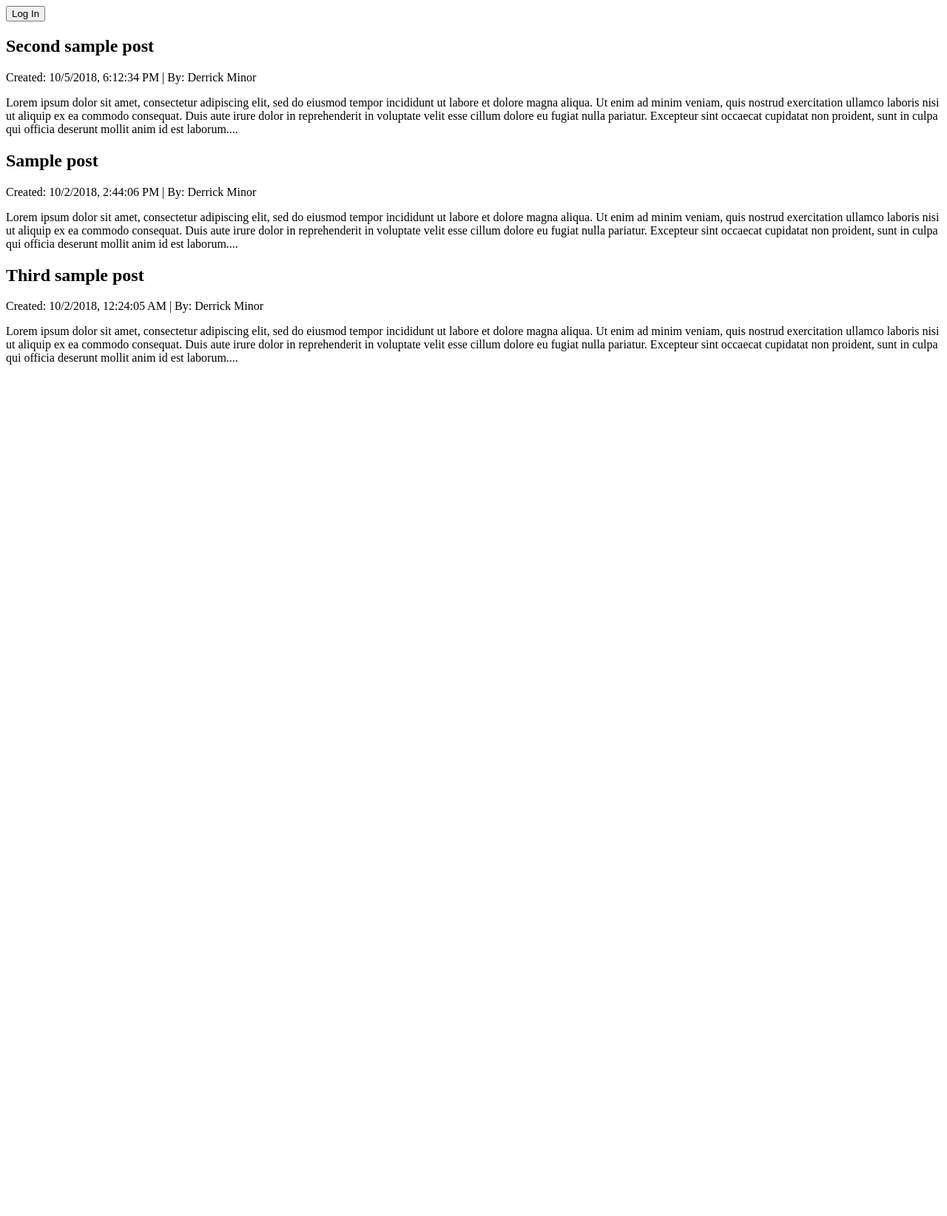
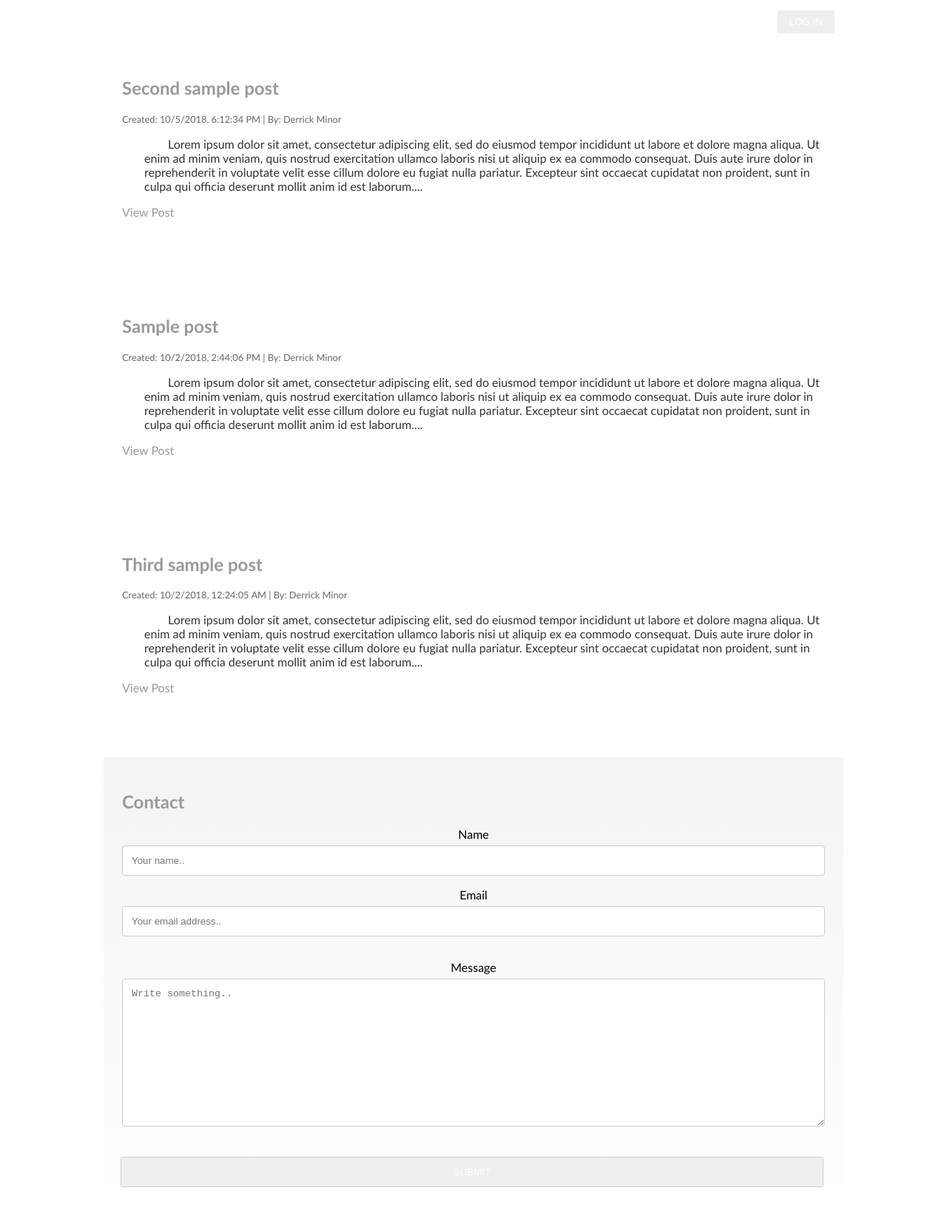
Before and after one commit to codersyntax/BuffLogVue, a Vue app: page / in a window 1280 px wide. Shown: the top 1644 px of the page at 74% size. Before the commit the page ends 800 px from the top, so only its background shows below. Built offline with nearby package versions, Linux system fonts and the light colour scheme.

Commit message:
Added styling

```diff
--- a/public/index.html
+++ b/public/index.html
@@ -5,7 +5,7 @@
     <meta http-equiv="X-UA-Compatible" content="IE=edge">
     <meta name="viewport" content="width=device-width,initial-scale=1.0">
     <link rel="icon" href="<%= BASE_URL %>favicon.ico">
-    <title>bufflogvue</title>
+    <title>Buff Log</title>
   </head>
   <body>
     <noscript>
--- a/src/App.vue
+++ b/src/App.vue
@@ -1,7 +1,8 @@
 <template>
-  <div id="container">
+  <div class="container">
     <Header/>
     <router-view></router-view>
+    <Footer/>
   </div>
 </template>
 
@@ -9,24 +10,203 @@
 import Header from './components/Header.vue'
 import Home from './components/Home.vue'
 import Edit from './components/Edit.vue'
+import Footer from './components/Footer.vue'
 
 export default {
   name: 'app',
   components: {
     Header,
     Home,
-    Edit
+    Edit,
+    Footer
   }
 }
 </script>
 
 <style>
-#app {
-  font-family: 'Avenir', Helvetica, Arial, sans-serif;
-  -webkit-font-smoothing: antialiased;
-  -moz-osx-font-smoothing: grayscale;
-  text-align: center;
-  color: #2c3e50;
-  margin-top: 60px;
+.container {
+    position: absolute;
+    width: 1000px;
+    top:0px;
+    bottom:0px;
+    left: 50%;
+    margin-left: -500px;
+    font-family: 'Trebuchet MS', 'Lucida Sans Unicode', 'Lucida Grande', 'Lucida Sans', Arial, sans-serif;
+}
+
+#header {
+  padding: 10px;
+  text-align:right;
+}
+
+#log-button {
+    border: none;
+    color: white;
+    padding: 8px 16px;
+    text-align: center;
+    margin: 4px 2px;
+    -webkit-transition-duration: 0.4s;
+    transition-duration: 0.4s;
+    cursor: pointer;
+    text-decoration: none;
+    text-transform: uppercase;
+}
+
+#log-button:hover {
+    background-color: #008CBA;
+    color: white;
+}
+
+.go-back {
+  text-align: left;
+}
+
+.edit-post {
+    padding: 25px 25px 50px 25px;
+}
+
+.edit-post h2 {
+    text-align: center;
+}
+
+.edit-post input, textarea {
+    width: 100%;
+    padding: 12px;
+    border: 1px solid #ccc;
+    border-radius: 4px;
+    box-sizing: border-box;
+    margin-top: 6px;
+    margin-bottom: 16px;
+    resize: vertical;
+}
+
+.edit-post-button {
+    border: none;
+    color: white;
+    padding: 8px 16px;
+    text-align: center;
+    margin: 4px 2px;
+    -webkit-transition-duration: 0.4s;
+    transition-duration: 0.4s;
+    cursor: pointer;
+    text-decoration: none;
+    text-transform: uppercase;
+}
+
+.edit-post-button:hover {
+    background-color: #008CBA;
+    color: white;
+}
+
+#comments {
+    background-image: linear-gradient(rgba(244, 244, 244, 1), rgba(255,255,255,1));
+    padding: 25px 25px 100px 25px;
+}
+
+#comments h2 {
+    color: #999;
+}
+
+#comments ul {
+    list-style-type: none;
+}
+
+#footer {
+    background-image: linear-gradient(rgba(244, 244, 244, 1), rgba(255,255,255,1));
+    padding: 25px 25px 100px 25px;
+}
+
+#footer p {
+    text-align: center;
+}
+
+#footer h2 {
+    color: #999;
+}
+
+#footer input,textarea {
+    width: 100%;
+    padding: 12px;
+    border: 1px solid #ccc;
+    border-radius: 4px;
+    box-sizing: border-box;
+    margin-top: 6px;
+    margin-bottom: 16px;
+    resize: vertical;
+}
+
+.blog-post {
+    position: relative;
+    padding: 25px 25px 60px 25px;
+    margin-bottom: 25px;
+}
+
+.blog-title h2,a {
+    color: #999;
+    text-decoration: none;
+}
+
+.blog-info {
+    color: #666;
+    font-size: 0.8em;
+    text-decoration: none;
+}
+
+.post-changes {
+    color: #666;
+    font-size: 0.8em;
+    text-decoration: none;
+    float:right;
+}
+
+.post-changes a {
+    color: #666;
+    text-decoration: none;
+}
+
+.blog-body {
+    color: #333;
+    margin-left: 30px;
+    text-indent: 2em;
+}
+
+.view-more {
+    float:right;
+    border: none;
+    color: white;
+    padding: 8px 16px;
+    text-align: center;
+    margin: 4px 2px;
+    -webkit-transition-duration: 0.4s;
+    transition-duration: 0.4s;
+    cursor: pointer;
+    text-decoration: none;
+    text-transform: uppercase;
+}
+
+.view-more:hover {
+    background-color: #008CBA;
+    color: white;
+}
+
+.search {
+    padding: 25px 25px 50px 25px;
+    background-color:rgba(244, 244, 244, 1);
+    background-image: linear-gradient(rgba(244, 244, 244, 1), rgba(255,255,255,1));
+}
+
+.search p {
+    text-align: center;
+}
+
+.search input {
+    width: 100%;
+    padding: 12px;
+    border: 1px solid #ccc;
+    border-radius: 4px;
+    box-sizing: border-box;
+    margin-top: 6px;
+    margin-bottom: 16px;
+    resize: vertical;
 }
 </style>
--- a/src/components/Create.vue
+++ b/src/components/Create.vue
@@ -1,5 +1,7 @@
 <template>
-    <div class="create-post">
+    <div class="edit-post">
+        <a @click="$router.go(-1)" class="go-back">Go back</a>
+        <h2 class="title">Create New Post</h2>
         <p>
             <input type="text" v-model="title" id="title" name="title" placeholder="Post title">
         </p>
--- /dev/null
+++ b/src/components/Footer.vue
@@ -0,0 +1,46 @@
+<template>
+   <div id="footer">
+       <h2>Contact</h2>
+            <p>
+                <label for="name">Name</label>
+                <input type="text" v-model="name" id="name" name="name" placeholder="Your name..">
+                <label for="email">Email</label>
+                <input type="text" v-model="email" id="email" name="email" placeholder="Your email address..">
+            </p>
+            <p>
+                <label for="message">Message</label>
+                <textarea id="message" v-model="message" name="message" placeholder="Write something.." style="height:200px"></textarea>
+            </p>
+            <p>
+                <input type="submit" value="Submit" class="view-more" id="contact-form-submit" @click="createContactRequest()" />
+            </p>
+  </div>
+</template>
+
+<script>
+import database from "@/database.js"
+import ContactRequest from "@/contactRequest.js"
+
+   export default {
+   data() {
+        return {
+            database : database,
+            name: '',
+            email: '',
+            message: ''
+        };
+    },
+    methods: {
+        createContactRequest() {
+            database.ContactRequests.push(new ContactRequest(this.name, this.email, this.message));
+            this.name = '';
+            this.email = '';
+            this.message = '';
+        }
+    }
+  }
+</script>
+
+<style scoped>
+
+</style>
--- a/src/components/Header.vue
+++ b/src/components/Header.vue
@@ -1,9 +1,9 @@
 <template>
    <div id="header">
-      <input type="button" id="log-button" v-model="msg" @click="logIn()" />&nbsp;&nbsp;&nbsp;
-      <router-link v-if="database.User.length != 0" to="/create">Create Post</router-link>&nbsp;&nbsp;&nbsp;
-      <router-link v-if="database.User.length != 0" to="/contact-requests">Contact Requests</router-link>
-  </div>
+     <router-link v-if="database.User.length != 0" to="/create">Create Post</router-link>&nbsp;&nbsp;&nbsp;
+      <router-link v-if="database.User.length != 0" to="/contact-requests">Contact Requests</router-link>&nbsp;&nbsp;&nbsp;
+      <input type="button" id="log-button" v-model="msg" @click="logIn()" />
+    </div>
 </template>
 
 <script>
--- a/src/components/Home.vue
+++ b/src/components/Home.vue
@@ -1,7 +1,7 @@
 <template>
     <div class="blog-feed">
         <div class="blog-post" v-for="(blogPost, index) in sortedByDatePosts" v-bind:item="blogPost" v-bind:index="index" v-bind:key="blogPost.id">
-            <h2 class="blog-title">{{ blogPost.title }}</h2>
+            <router-link :to="'/view:' + blogPost.id"><h2 class="blog-title">{{ blogPost.title }}</h2></router-link>
             <!-- Add routing to make edit post take user to edit component -->
             <div class="blog-info">
               <span>Created: {{ blogPost.dateCreated }} |  By: {{ blogPost.author }}</span>&nbsp;&nbsp;&nbsp;
@@ -11,6 +11,7 @@
               </span>
             </div>
             <p class="blog-body">{{ blogPost.body.substring(0,500)+"..." }}</p>
+            <router-link :to="'/view:' + blogPost.id">View Post</router-link>
         </div>
     </div>
 </template>
--- /dev/null
+++ b/src/components/View.vue
@@ -0,0 +1,38 @@
+<template>
+    <div class="blog-feed">
+        <div class="blog-post" v-for="(blogPost, index) in database.Posts" v-bind:item="blogPost" v-bind:index="index" v-bind:key="blogPost.id">
+            <div v-if="blogPost.id == blogRouterId" class="content">
+                <a @click="$router.go(-1)">Go back</a>
+                <h2 class="blog-title">{{ blogPost.title }}</h2>
+                <!-- Add routing to make edit post take user to edit component -->
+                <div class="blog-info">
+                <span>Created: {{ blogPost.dateCreated }} |  By: {{ blogPost.author }}</span>&nbsp;&nbsp;&nbsp;
+                <span class="post-changes" v-if="database.User.length != 0">
+                    <span class="edit-post"><router-link :to="'/edit:' + blogPost.id">Edit Post</router-link></span>&nbsp;&nbsp;&nbsp;
+                    <span class="delete-post" v-on:click="database.Posts.splice(index, 1)">Delete Post</span>
+                </span>
+                </div>
+                <p class="blog-body">{{ blogPost.body }}</p>
+            </div>
+        </div>
+    </div>
+</template>
+
+
+<script>
+  import database from "@/database.js"
+
+  export default {
+
+    data () {
+      return {
+        database: database,
+        blogRouterId : this.$route.params.id.substr(1)
+      }
+    }
+}
+</script>
+
+<style scoped>
+
+</style>
--- /dev/null
+++ b/src/contactRequest.js
@@ -0,0 +1,7 @@
+export default class ContactRequest {
+    constructor(name, email, message) {
+        this.name = name;
+        this.email = email;
+        this.message = message;
+    }
+}
--- a/src/main.js
+++ b/src/main.js
@@ -4,12 +4,14 @@ import VueRouter from 'vue-router'
 import Home from './components/Home.vue'
 import Edit from './components/Edit.vue'
 import Create from './components/Create.vue'
+import View from './components/View.vue'
 
 Vue.use(VueRouter);
 Vue.config.productionTip = false
 
 const routes = [
   { path: '/', component: Home },
+  { path: '/view:id', component: View },
   { path: '/edit:id', component: Edit },
   { path: '/create', component: Create }
 ];
```
